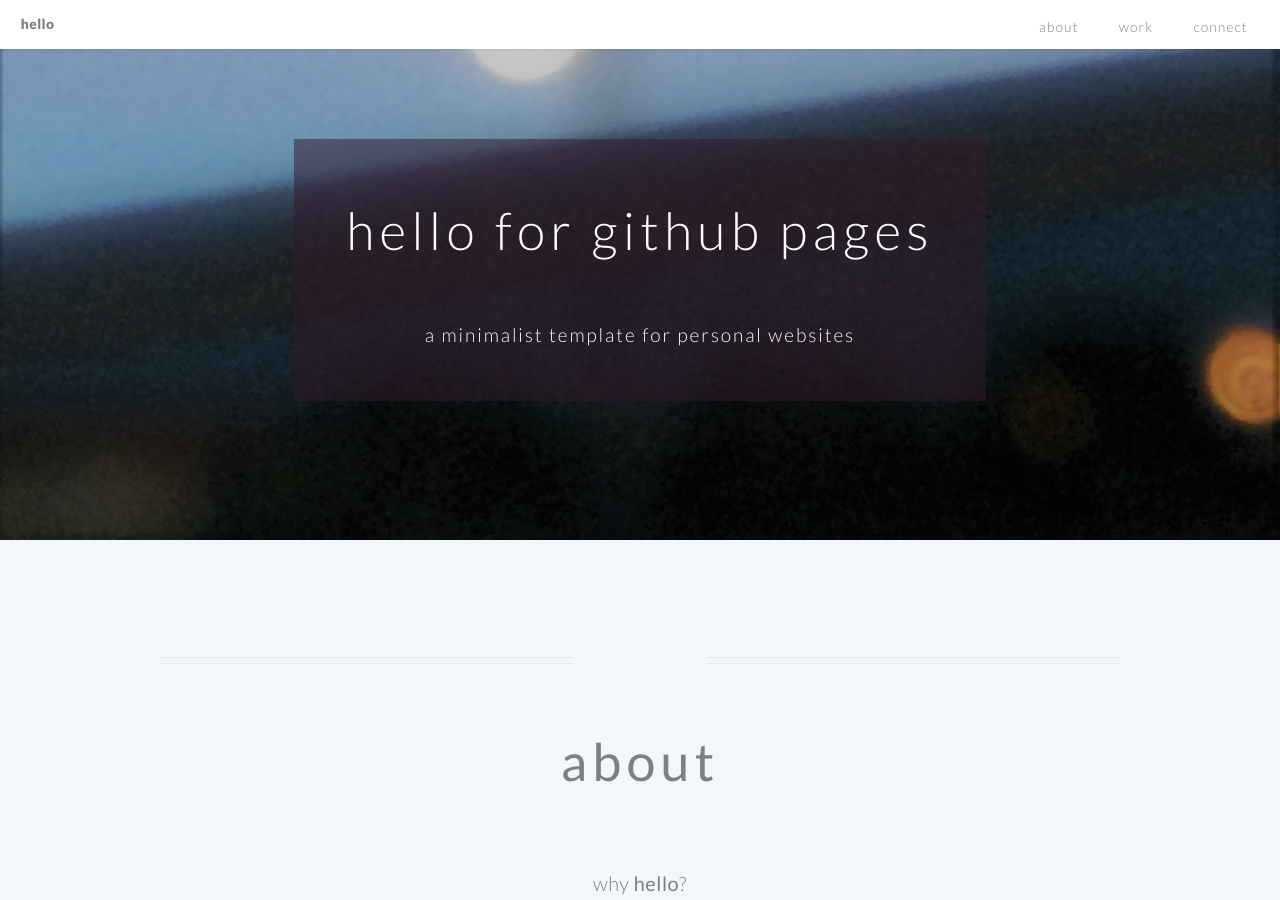
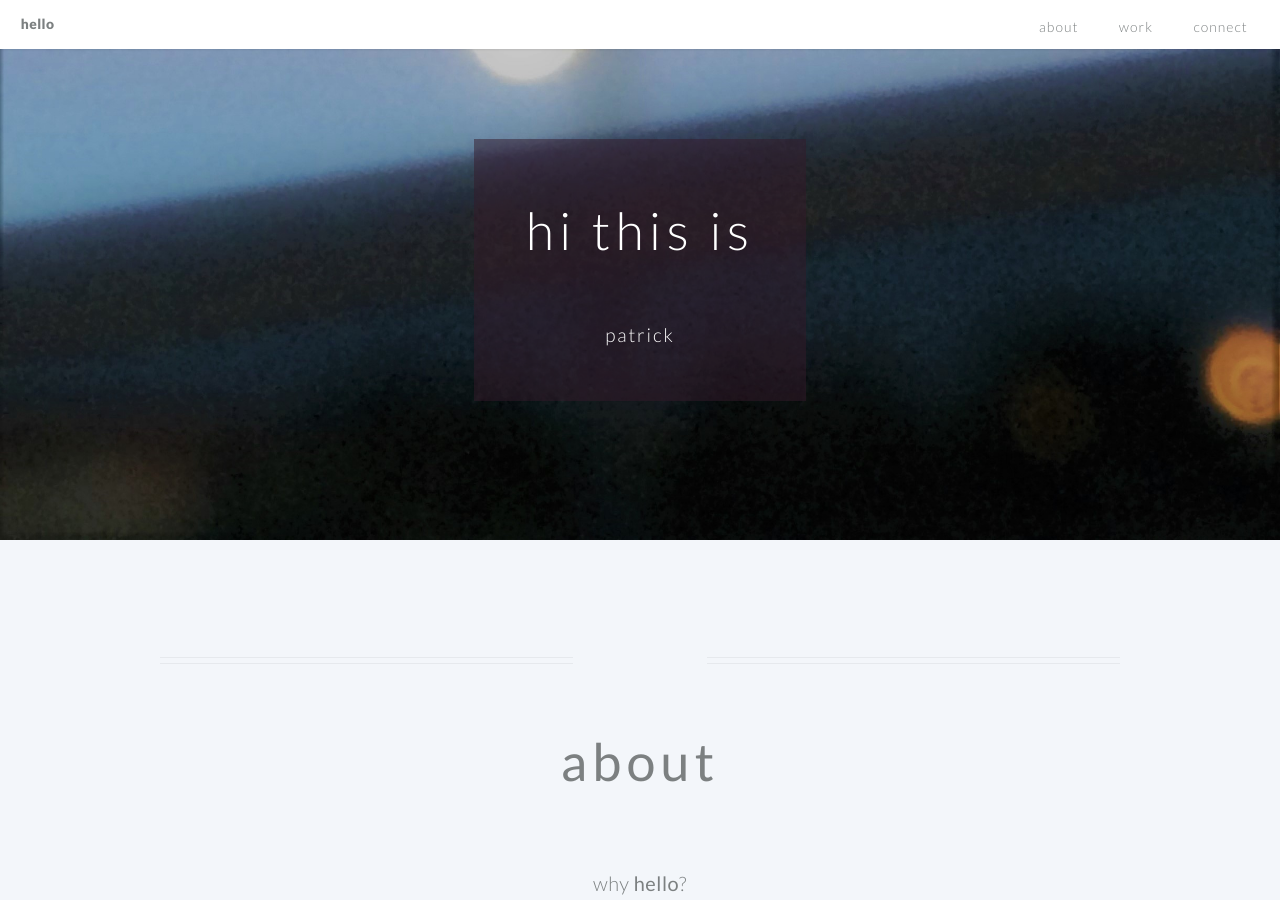
Before and after one commit to jben33/jben33.github.io, a Jekyll site: the page built from index.md, in a window 1280 px wide and 900 px high. Built offline with Jekyll 4.4.1, drawn with Linux system fonts in a browser that asks for light colours.

Commit message:
Update index.md

```diff
--- a/index.md
+++ b/index.md
@@ -4,8 +4,8 @@ layout: hello-default
 # using Markdown language, you can customize the following variables!
 
 # these variables are required -------------------------------
-banner_title: hello for github pages
-banner_subtitle: a minimalist template for personal websites
+banner_title: hi this is
+banner_subtitle: patrick
 background_image: /images/background.jpeg
 
 # all of the following variables are optional -----------------
```
